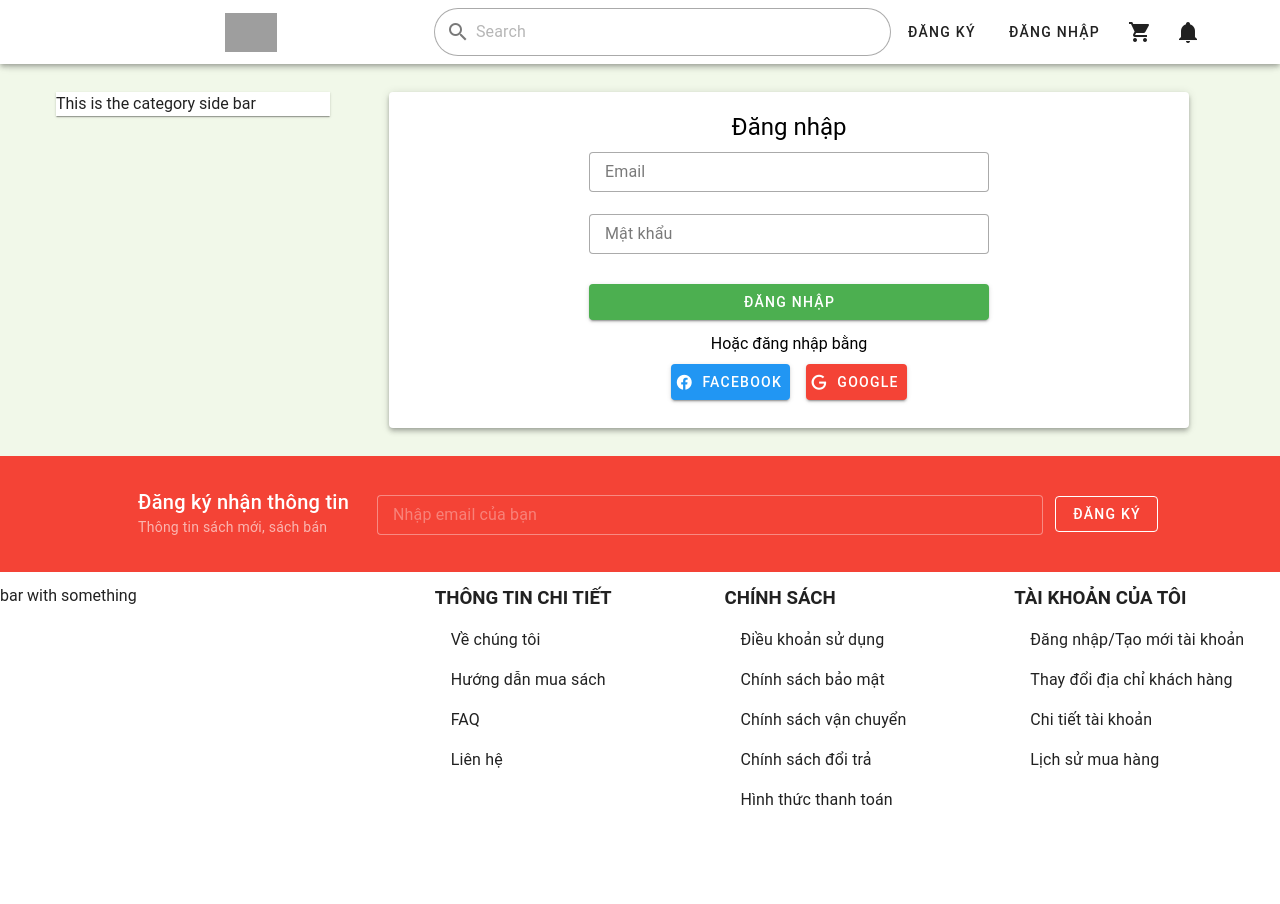
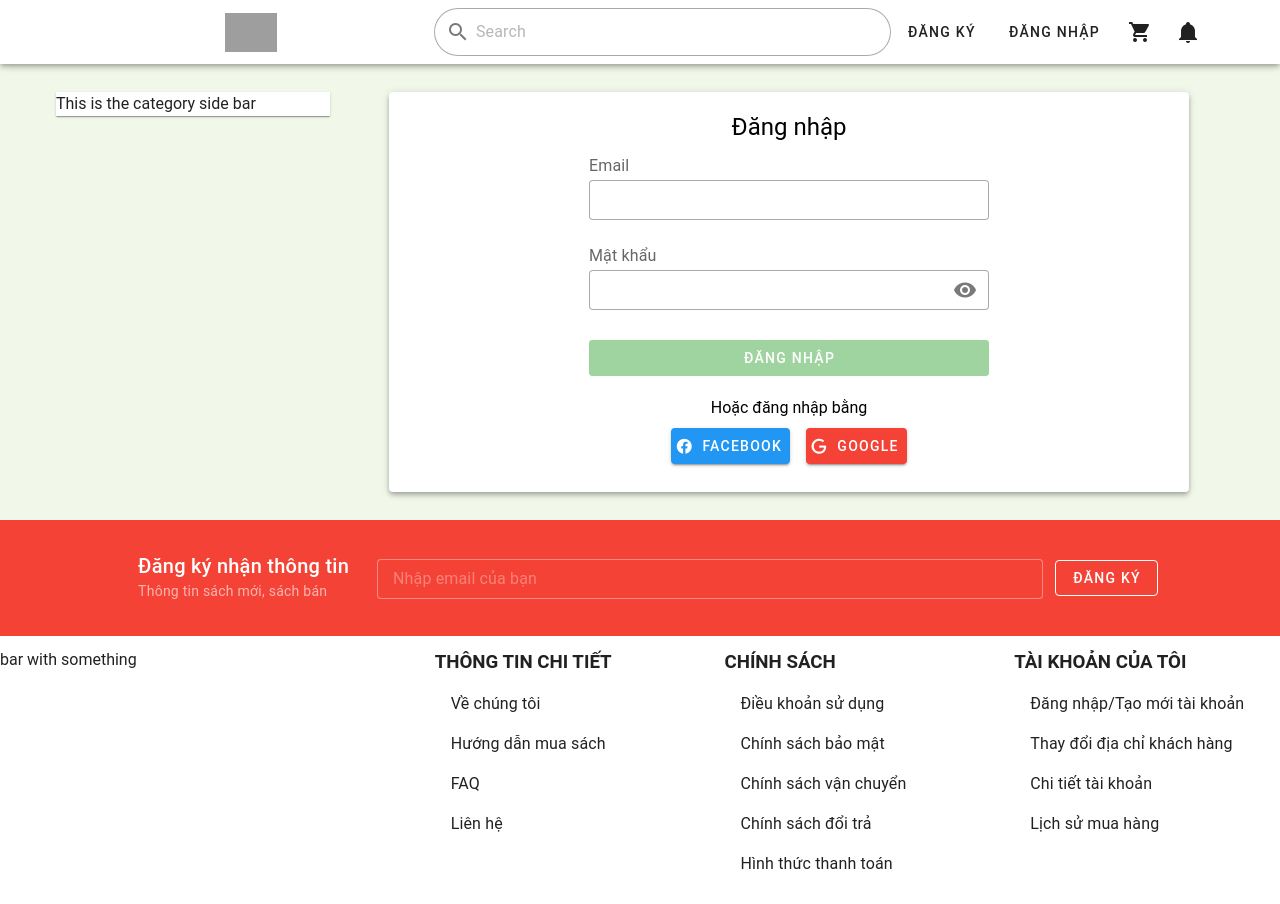
Before and after one commit to B5u2423/Bookstore-Website, a Vue app in the folder frontend/: page /login in a window 1280 px wide. Before the commit the page ends 840 px from the top, so only its background shows below. Built offline with nearby package versions, Linux system fonts and the light colour scheme; grey boxes are pictures that could not be loaded.

Commit message:
Update validation rules for customer register and login views

```diff
--- a/frontend/src/views/ecom/CustomerLogin.vue
+++ b/frontend/src/views/ecom/CustomerLogin.vue
@@ -1,9 +1,46 @@
-<script setup></script>
+<script setup>
+import { ref } from 'vue'
+import { useAuthStore } from '@/stores/auth-store'
+
+const authStore = useAuthStore()
+
+const email = ref('')
+const password = ref('')
+const isValidForm = ref(false)
+const visible = ref(false)
+const form = ref(null)
+
+const rules = {
+  required: (v) => !!v || 'Không được bỏ trống trường',
+  email: (v) => /[\w\d.-]{6,30}@[\w\d.-]+/.test(v) || 'Email không hợp lệ',
+}
+
+async function handleLogin() {
+  // login
+  const result = await authStore.login({
+    email: email.value,
+    password: password.value,
+  })
+
+  // handle response
+  if (result.success) {
+    console.log(result)
+    console.log('Logged in')
+    // route to home page
+    setTimeout(() => {
+      router.push('/')
+    }, 1500)
+  } else {
+    console.log(email, password)
+    console.log('Failed')
+  }
+}
+</script>
 
 <template>
 
   <v-sheet
-    class="d-flex align-center justify-center text-center mx-auto pa-5 mb-6"
+    class="d-flex align-center justify-center mx-auto pa-5 mb-6"
     elevation="4"
     max-width="800"
     width="100%"
@@ -12,35 +49,56 @@
 
     <div>
 
-      <h2 class="text-h5 text-black">Đăng nhập</h2>
+      <h2 class="text-center text-h5 text-black">Đăng nhập</h2>
 
       <div class="my-2">
+
+        <v-form
+          ref="form"
+          v-model="isValidForm"
+          @submit.prevent="handleLogin"
+        >
+
+          <div class="text-subtitle-1 text-medium-emphasis">Email</div>
 
           <v-text-field
             density="compact"
             min-width="400"
-          label="Email"
             variant="outlined"
+            v-model="email"
+            :rules="[rules.required, rules.email]"
           ></v-text-field>
+
+          <div class="text-subtitle-1 text-medium-emphasis">Mật khẩu</div>
 
           <v-text-field
             density="compact"
-          label="Mật khẩu"
             variant="outlined"
+            v-model="password"
+            :rules="[rules.required]"
+            :type="visible ? 'text' : 'password'"
+            :append-inner-icon="visible ? 'mdi-eye-off' : 'mdi-eye'"
+            @click:append-inner="visible = !visible"
           ></v-text-field>
-
-      </div>
 
           <v-btn
             color="green"
-        class="mb-3"
+            class="mb-3 mt-2"
             width="100%"
+            type="submit"
+            :disabled="!isValidForm"
           >
              ĐĂNG NHẬP
           </v-btn>
 
+        </v-form>
+
+      </div>
+
+
+      <div class="text-center">
+
       <p class="text-black"> Hoặc đăng nhập bằng </p>
-
       <v-btn
         color="blue"
         class="ma-2 pa-2"
@@ -56,6 +114,8 @@
       >
          Google
       </v-btn>
+      </div>
+
 
     </div>
 
--- a/frontend/src/views/ecom/Register.vue
+++ b/frontend/src/views/ecom/Register.vue
@@ -1,9 +1,19 @@
-<script setup></script>
+<script setup>
+import { ref } from 'vue'
+
+const visible = ref(false)
+const visibleRetype = ref(false)
+
+const rules = {
+  required: (v) => !!v || 'Không được bỏ trống trường',
+  email: (v) => /[\w\d.-]{6,30}@[\w\d.-]+/.test(v) || 'Email không hợp lệ',
+}
+</script>
 
 <template>
 
   <v-sheet
-    class="d-flex align-center justify-center text-center mx-auto pa-5 mb-6"
+    class="d-flex align-center justify-center mx-auto pa-5 mb-6"
     elevation="4"
     max-width="800"
     width="100%"
@@ -12,11 +22,12 @@
 
     <div>
 
-      <h2 class="text-h5 text-black">Đăng ký tài khoản</h2>
+      <h2 class="text-h5 text-black text-center">Đăng ký tài khoản</h2>
 
       <div class="my-2">
 
         <v-text-field
+        class="my-3"
           density="compact"
           min-width="400"
           label="Họ"
@@ -24,27 +35,39 @@
         ></v-text-field>
 
         <v-text-field
+        class="my-3"
           density="compact"
           label="Tên"
           variant="outlined"
         ></v-text-field>
 
         <v-text-field
+        class="my-3"
           density="compact"
           label="Email"
           variant="outlined"
+          :rules="[rules.email, rules.required]"
         ></v-text-field>
 
         <v-text-field
+        class="my-3"
           density="compact"
           label="Mật khẩu"
           variant="outlined"
+          :rules="[rules.required]"
+          :type="visible ? 'text' : 'password'"
+          :append-inner-icon="visible ? 'mdi-eye-off' : 'mdi-eye'"
+          @click:append-inner="visible = !visible"
         ></v-text-field>
 
         <v-text-field
           density="compact"
           label="Nhập lại mật khẩu"
           variant="outlined"
+          :rules="[rules.required]"
+          :type="visibleRetype ? 'text' : 'password'"
+          :append-inner-icon="visibleRetype ? 'mdi-eye-off' : 'mdi-eye'"
+          @click:append-inner="visibleRetype = !visibleRetype"
         ></v-text-field>
 
       </div>
@@ -56,6 +79,8 @@
       >
          ĐĂNG KÝ
       </v-btn>
+
+      <div class="text-center">
 
       <p class="text-black"> Hoặc đăng nhập bằng</p>
 
@@ -75,6 +100,7 @@
          Google
       </v-btn>
 
+      </div>
     </div>
 
   </v-sheet>
```
Lines whose indentation alone changed are shown as unchanged.
